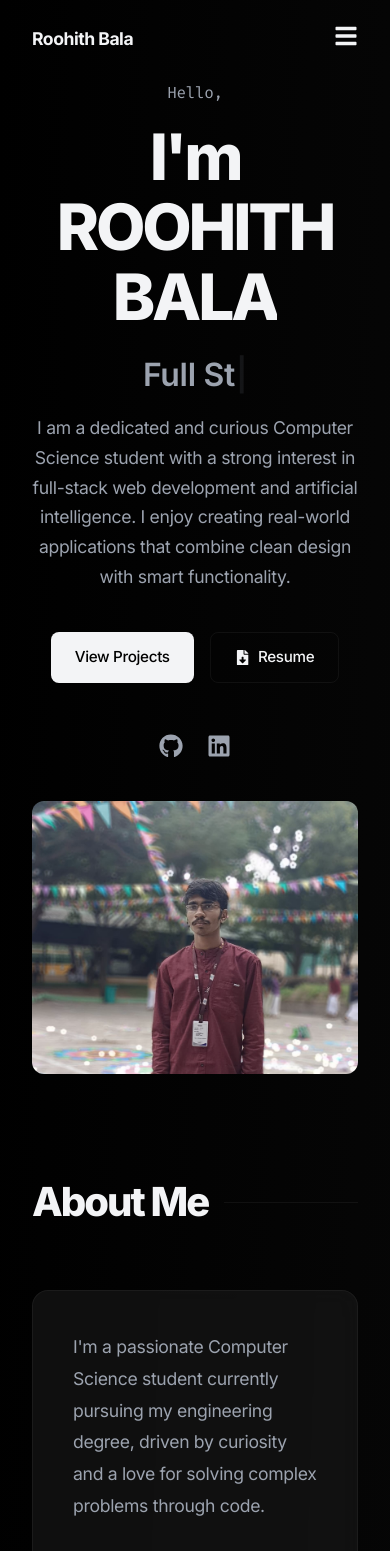
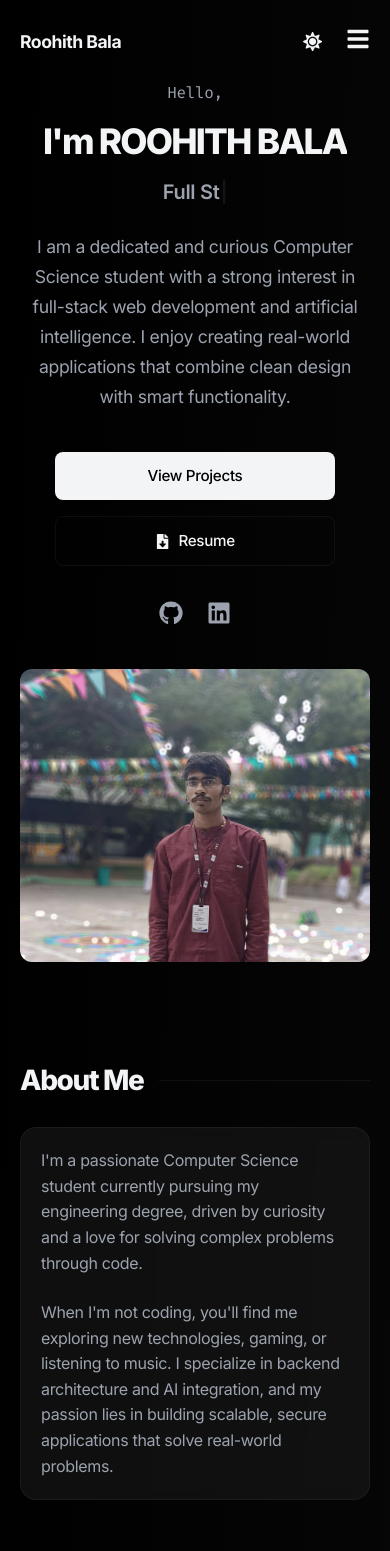
Before and after one commit to roohithbala/portfolio, a React (Vite) app: page / in a window 390 px wide. Shown: the top 1551 px of the page. Built offline with nearby package versions, Linux system fonts and the light colour scheme.

Commit message:
Made more responsive

```diff
--- a/src/components/About.css
+++ b/src/components/About.css
@@ -57,3 +57,18 @@
   0% { transform: translateX(0); }
   100% { transform: translateX(-50%); }
 }
+
+@media (max-width: 480px) {
+  .about-text {
+    padding: 1.25rem;
+    font-size: 1rem;
+    line-height: 1.6;
+  }
+  .about-content {
+    gap: 1.5rem;
+  }
+  .interest-item {
+    margin: 0 1rem;
+    font-size: 0.9rem;
+  }
+}
--- a/src/components/Certifications.css
+++ b/src/components/Certifications.css
@@ -30,7 +30,7 @@
 
 .certifications-grid {
   display: grid;
-  grid-template-columns: repeat(auto-fill, minmax(340px, 1fr));
+  grid-template-columns: repeat(auto-fill, minmax(280px, 1fr));
   gap: 2.5rem;
   max-width: 1200px;
   margin: 0 auto;
@@ -190,3 +190,15 @@
     font-size: 1.2rem;
   }
 }
+
+@media (max-width: 480px) {
+  .cert-card {
+    padding: 1.75rem 1.25rem;
+    border-radius: 16px;
+  }
+  .cert-header {
+    flex-direction: column;
+    align-items: flex-start;
+    gap: 0.75rem;
+  }
+}
--- a/src/components/Contact.css
+++ b/src/components/Contact.css
@@ -93,3 +93,12 @@
     grid-template-columns: 1fr;
   }
 }
+
+@media (max-width: 480px) {
+  .contact-info, .contact-form {
+    padding: 1.5rem 1.25rem;
+  }
+  .contact-item {
+    word-break: break-all;
+  }
+}
--- a/src/components/CustomCursor.css
+++ b/src/components/CustomCursor.css
@@ -44,7 +44,7 @@
   height: 30px;
 }
 
-@media (max-width: 768px) {
+@media (max-width: 768px), (pointer: coarse) {
   .cursor-dot, .cursor-outline {
     display: none;
   }
--- a/src/components/Experience.css
+++ b/src/components/Experience.css
@@ -115,3 +115,22 @@
     text-align: left;
   }
 }
+
+@media (max-width: 480px) {
+  .timeline::before {
+    left: 20px;
+  }
+  .timeline-item {
+    padding-left: 50px;
+    padding-bottom: 2rem;
+  }
+  .timeline-icon {
+    left: 20px;
+    width: 40px;
+    height: 40px;
+    font-size: 1rem;
+  }
+  .timeline-content {
+    padding: 1.25rem;
+  }
+}
--- a/src/components/Hero.css
+++ b/src/components/Hero.css
@@ -120,3 +120,32 @@
     justify-content: center;
   }
 }
+
+@media (max-width: 768px) {
+  .hero-title {
+    font-size: 3rem;
+  }
+  .hero-subtitle {
+    font-size: 1.5rem;
+    height: auto;
+  }
+}
+
+@media (max-width: 480px) {
+  .hero-title {
+    font-size: 2.2rem;
+  }
+  .hero-subtitle {
+    font-size: 1.25rem;
+  }
+  .hero-btns {
+    flex-direction: column;
+    align-items: stretch;
+    width: 100%;
+    max-width: 280px;
+    margin: 0 auto 2rem;
+  }
+  .hero-btns .btn {
+    justify-content: center;
+  }
+}
--- a/src/components/Navbar.css
+++ b/src/components/Navbar.css
@@ -107,6 +107,12 @@
   transform: translateY(-2px);
 }
 
+.nav-actions {
+  display: flex;
+  align-items: center;
+  gap: 1rem;
+}
+
 .menu-toggle {
   display: none;
   background: none;
--- a/src/components/Navbar.jsx
+++ b/src/components/Navbar.jsx
@@ -38,9 +38,6 @@ const Navbar = ({ theme, toggleTheme }) => {
               {link.name}
             </a>
           ))}
-          <button className="theme-toggle" onClick={toggleTheme}>
-            {theme === 'dark' ? <FaSun /> : <FaMoon />}
-          </button>
           <div className="social-icons">
             <a href="https://linkedin.com/in/roohithbala" target="_blank" rel="noopener noreferrer" title="Connect on LinkedIn">
               <FaLinkedin />
@@ -51,9 +48,14 @@ const Navbar = ({ theme, toggleTheme }) => {
           </div>
         </div>
 
-        <button className="menu-toggle" onClick={() => setIsOpen(!isOpen)}>
-          {isOpen ? <FaTimes /> : <FaBars />}
-        </button>
+        <div className="nav-actions">
+          <button className="theme-toggle" onClick={toggleTheme}>
+            {theme === 'dark' ? <FaSun /> : <FaMoon />}
+          </button>
+          <button className="menu-toggle" onClick={() => setIsOpen(!isOpen)}>
+            {isOpen ? <FaTimes /> : <FaBars />}
+          </button>
+        </div>
 
         <AnimatePresence>
           {isOpen && (
--- a/src/components/Projects.css
+++ b/src/components/Projects.css
@@ -4,7 +4,7 @@
 
 .projects-grid {
   display: grid;
-  grid-template-columns: repeat(auto-fill, minmax(350px, 1fr));
+  grid-template-columns: repeat(auto-fill, minmax(280px, 1fr));
   gap: 2.5rem;
 }
 
@@ -121,3 +121,43 @@
   text-align: center;
   margin-top: 4rem;
 }
+
+.project-mobile-links {
+  display: none;
+}
+
+@media (max-width: 768px) {
+  .projects-grid {
+    gap: 1.5rem;
+  }
+  .project-img-wrapper {
+    height: 180px;
+  }
+  .project-overlay {
+    display: none !important;
+  }
+  .project-mobile-links {
+    display: flex;
+    gap: 1.25rem;
+    margin-top: 1.25rem;
+    padding-top: 1rem;
+    border-top: 1px solid var(--glass-border);
+  }
+  .project-mobile-link {
+    display: inline-flex;
+    align-items: center;
+    gap: 0.5rem;
+    font-size: 0.9rem;
+    font-weight: 600;
+    color: var(--text-primary);
+  }
+  .project-mobile-link:hover {
+    color: var(--accent-color);
+  }
+}
+
+@media (max-width: 480px) {
+  .projects-grid {
+    grid-template-columns: 1fr;
+  }
+}
--- a/src/components/Projects.jsx
+++ b/src/components/Projects.jsx
@@ -95,6 +95,22 @@ const Projects=()=>{
                     <span key={i} className="project-tag">{tag}</span>
                   ))}
                 </div>
+                <div className="project-mobile-links">
+                  <a href={project.links.github} target="_blank" rel="noopener noreferrer" className="project-mobile-link">
+                    <FaGithub /> GitHub
+                  </a>
+                  {project.links.site && (
+                    <a
+                      href={project.links.site}
+                      target="_blank"
+                      rel="noopener noreferrer"
+                      className="project-mobile-link"
+                      download={project.links.site.endsWith('.aab') ? true : undefined}
+                    >
+                      <FaExternalLinkAlt /> {project.links.site.endsWith('.aab') ? "App Bundle" : "Live Demo"}
+                    </a>
+                  )}
+                </div>
               </div>
             </motion.div>
           ))}
--- a/src/components/Skills.css
+++ b/src/components/Skills.css
@@ -44,3 +44,13 @@
   line-height: 1.5;
   opacity: 0.8;
 }
+
+@media (max-width: 480px) {
+  .skills-grid {
+    grid-template-columns: repeat(auto-fit, minmax(230px, 1fr));
+    gap: 1.25rem;
+  }
+  .skill-card {
+    padding: 1.25rem;
+  }
+}
--- a/src/index.css
+++ b/src/index.css
@@ -149,3 +149,20 @@ button {
   border: 1px solid var(--glass-border);
   border-radius: 16px;
 }
+
+@media(max-width:768px){
+  .section-title{
+    font-size: 2rem;
+    margin-bottom: 2rem;
+  }
+}
+
+@media(max-width:480px){
+  .container{
+    padding:0 1.25rem;
+  }
+  .section-title{
+    font-size:1.75rem;
+    margin-bottom:1.5rem;
+  }
+}
```
